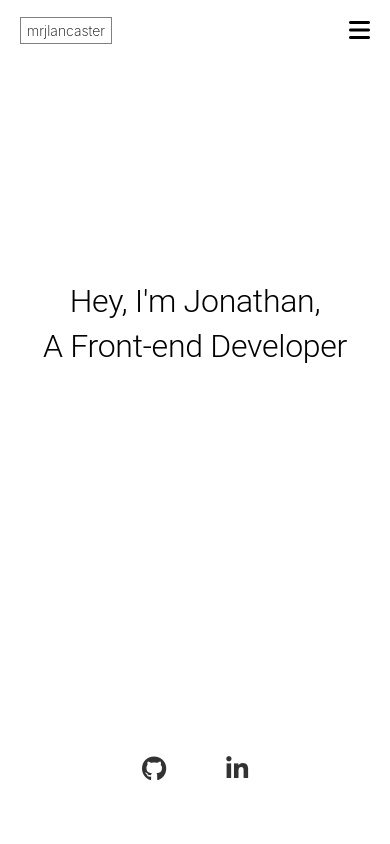
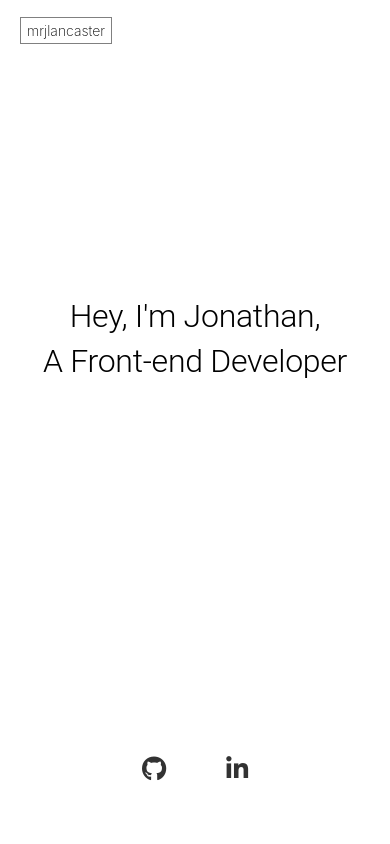
Before and after one commit to mrjlancaster/Portfolio, a React (Create React App) app: page / in a window 390 px wide. Shown: the top 844 px of the page. Built offline with nearby package versions, Linux system fonts and the light colour scheme.

Commit message:
make welcome section responsive

```diff
--- a/src/components/Header.css
+++ b/src/components/Header.css
@@ -1,3 +1,7 @@
+.fas.fa-bars {
+	display: none;
+}
+
 .header {
 	height: 80px;
 	display: flex;
@@ -44,7 +48,7 @@
 	opacity: 0.9;
 }
 
-@media (min-width: 340px) and (max-width: 768px) {
+@media (min-width: 340px) and (max-width: 667px) {
 	.header {
 		height: 60px;
 	}
@@ -56,10 +60,11 @@
 	}
 
 	.fas.fa-bars {
+		display: block;
 		margin-right: 20px;
 	}
 
-	.nav__list {
+	.navigation {
 		display: none;
 	}
 }
--- a/src/components/Header.js
+++ b/src/components/Header.js
@@ -1,13 +1,16 @@
-import React from 'react';
+import React, { useState } from 'react';
 import './Header.css';
 
 import { Link } from 'react-scroll';
 
 const Header = () => {
+	const [ showMenu, setShowMenu ] = useState(false);
+
 	return (
 		<div className="header">
 			<h3 className="logo">mrjlancaster</h3>
-			<nav>
+			{/* <i onClick={() => setShowMenu(!showMenu)} className="fas fa-bars"></i> */}
+			<nav className="navigation">
 				<ul className="nav__list">
 					<li className="nav__item"><Link
 							activeClass="active"
@@ -53,7 +56,6 @@ const Header = () => {
 						</Link>
 					</li>
 				</ul>
-				<i className="fas fa-bars"></i>
 			</nav>
 		</div>
 	)
--- a/src/components/Welcome.css
+++ b/src/components/Welcome.css
@@ -40,7 +40,7 @@
 	.welcome__title {
 		font-size: 2rem;
 		line-height: 1.4;
-		margin-bottom: 80px;
+		margin-bottom: 50px;
 	}
 
 	.social-icons {
--- a/src/components/Welcome.js
+++ b/src/components/Welcome.js
@@ -23,7 +23,7 @@ function Welcome() {
 				opacity: '1',
 				transition: '1200ms'
 			})
-		}, 4000);
+		}, 1500);
 	})
 
 	return (
```
